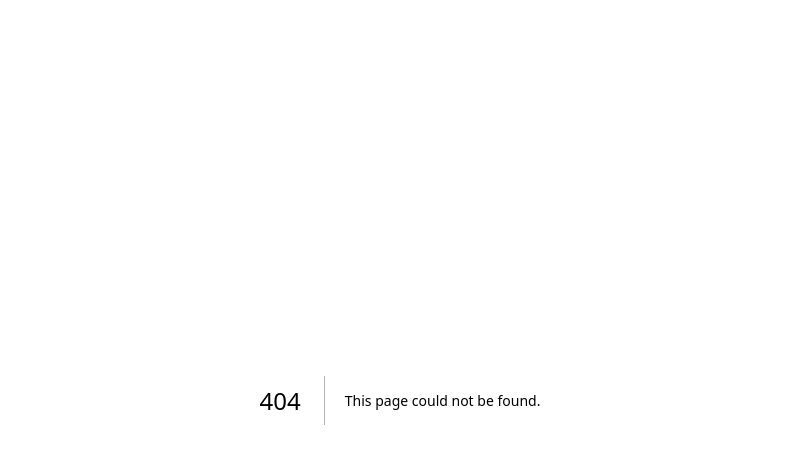
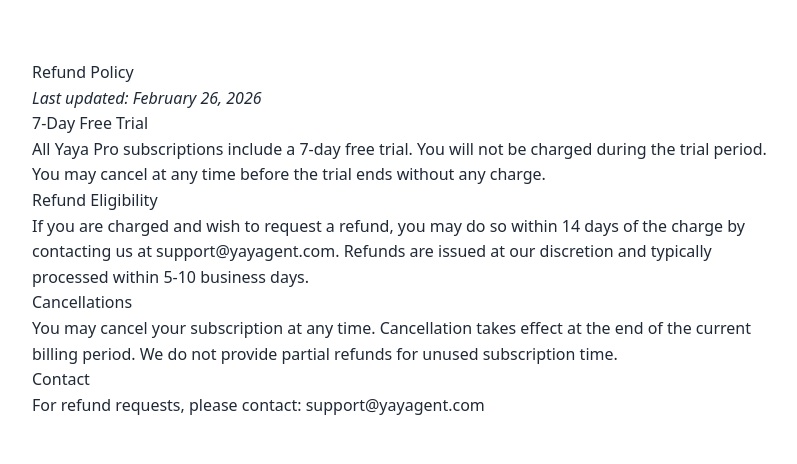
Before and after one commit to yairsabag/yaya-oauth-page, a Next.js app: page /refund-policy in a window 1280 px wide. Before the commit this address had no page. Shown: the top 464 px of the page, without its empty margins (240-1037 px from the left). Built offline with nearby package versions, Linux system fonts and the light colour scheme.

Commit message:
Create page.tsx

```diff
--- /dev/null
+++ b/src/app/refund-policy/page.tsx
@@ -0,0 +1,20 @@
+export default function RefundPolicy() {
+  return (
+    <div style={{ maxWidth: 800, margin: '60px auto', padding: '0 2rem', fontFamily: 'system-ui, sans-serif' }}>
+      <h1>Refund Policy</h1>
+      <p><em>Last updated: February 26, 2026</em></p>
+
+      <h2>7-Day Free Trial</h2>
+      <p>All Yaya Pro subscriptions include a 7-day free trial. You will not be charged during the trial period. You may cancel at any time before the trial ends without any charge.</p>
+
+      <h2>Refund Eligibility</h2>
+      <p>If you are charged and wish to request a refund, you may do so within 14 days of the charge by contacting us at support@yayagent.com. Refunds are issued at our discretion and typically processed within 5-10 business days.</p>
+
+      <h2>Cancellations</h2>
+      <p>You may cancel your subscription at any time. Cancellation takes effect at the end of the current billing period. We do not provide partial refunds for unused subscription time.</p>
+
+      <h2>Contact</h2>
+      <p>For refund requests, please contact: <a href="mailto:support@yayagent.com">support@yayagent.com</a></p>
+    </div>
+  )
+}
```
